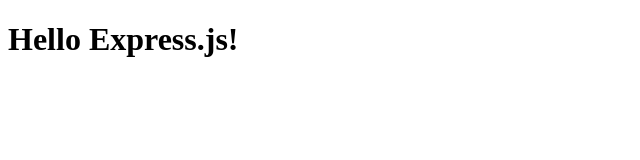
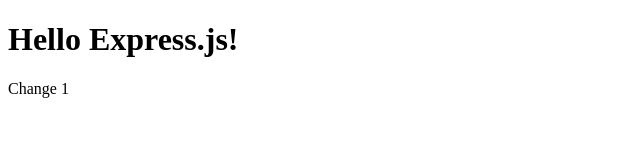
Before and after one commit to nealiyer/web-server123, a website: page public/index.html in a window 1280 px wide. Shown: the full height of the page, 0-640 px from the left. Drawn offline with Linux system fonts and the light colour scheme.

Commit message:
Index changed

```diff
--- a/public/index.html
+++ b/public/index.html
@@ -8,5 +8,8 @@
 <h1>
 	Hello Express.js!
 </h1>
+<p>
+	Change 1
+</p>
 </body>
 </html>
```
